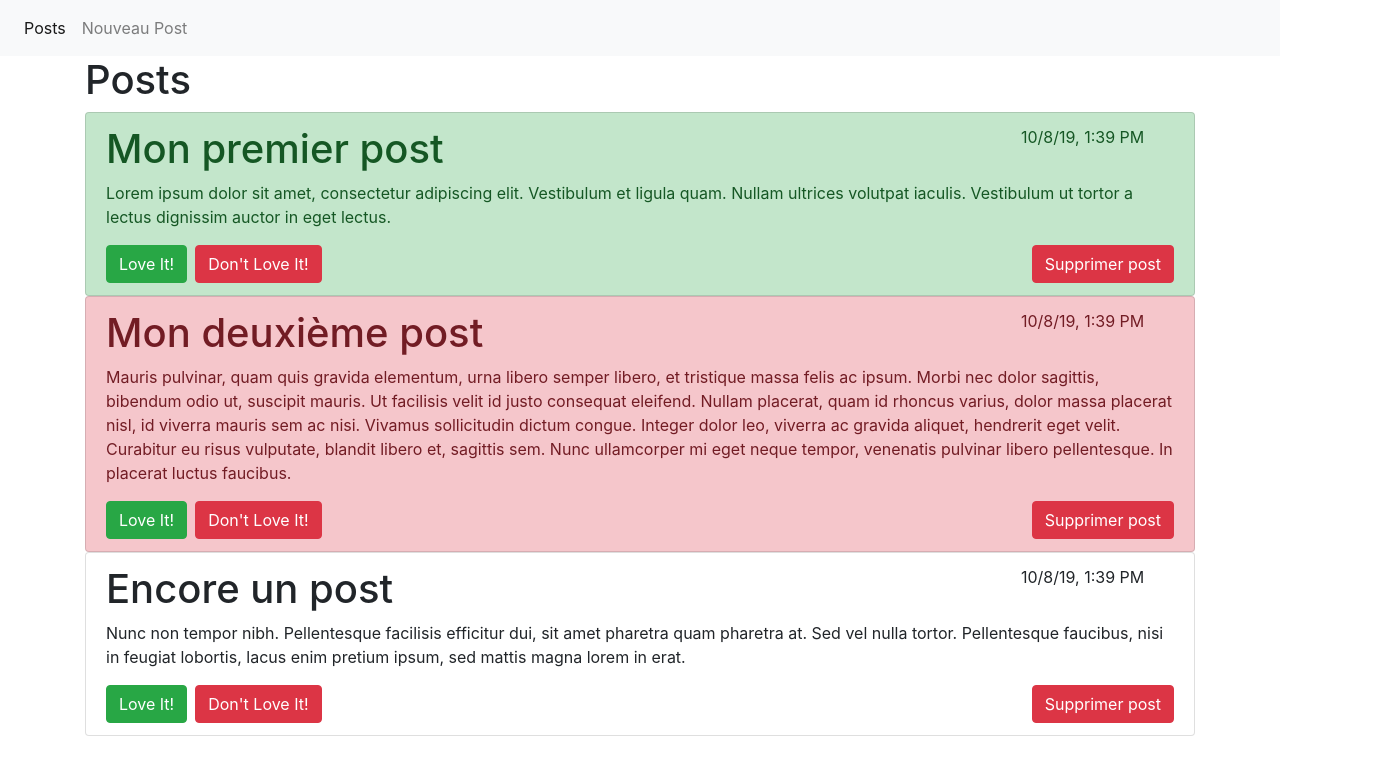
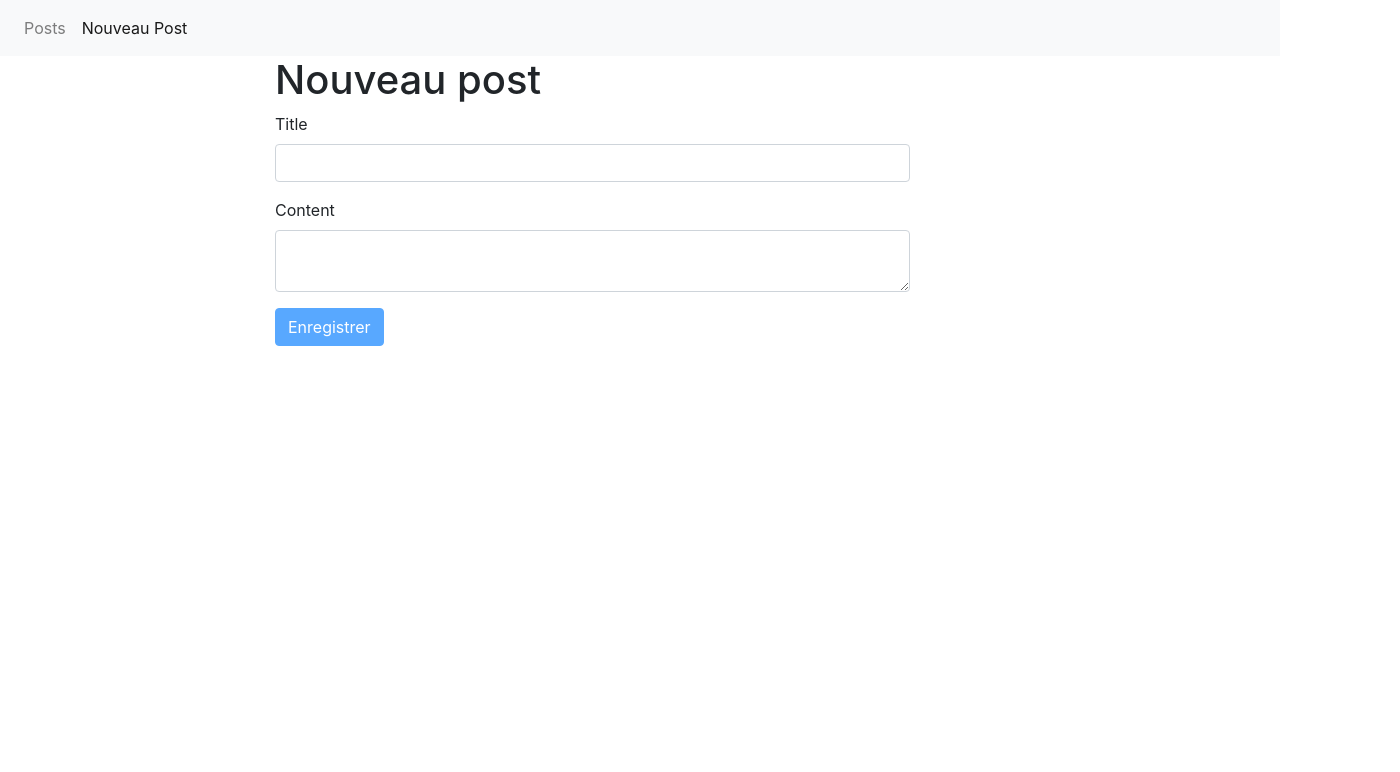
Before and after one commit to elkolotfi/angular-ocr-activitee, an Angular app: page /new in a window 1280 px wide. Before the commit this address led to /posts. Shown: the top 772 px of the page, 1400 px wide, since content can reach past the window. Built offline with nearby package versions, Linux system fonts and the light colour scheme.

Commit message:
New post integration

```diff
--- a/src/app/app-routing.module.ts
+++ b/src/app/app-routing.module.ts
@@ -5,7 +5,7 @@ import {PostListComponent} from './post-list/post-list.component';
 import {NewPostComponent} from './new-post/new-post.component';
 
 const routes: Route[] = [
-  { path: 'posts/new', component: NewPostComponent },
+  { path: 'new', component: NewPostComponent },
   { path: 'posts', component: PostListComponent },
   { path: '', redirectTo: 'posts', pathMatch: 'full' },
   { path: '**', redirectTo: 'posts', pathMatch: 'full' }
--- a/src/app/app.module.ts
+++ b/src/app/app.module.ts
@@ -8,6 +8,7 @@ import { AppRoutingModule } from './app-routing.module';
 import { NewPostComponent } from './new-post/new-post.component';
 import { HeaderComponent } from './header/header.component';
 import {RouterModule} from '@angular/router';
+import {ReactiveFormsModule} from '@angular/forms';
 
 @NgModule({
   declarations: [
@@ -20,7 +21,8 @@ import {RouterModule} from '@angular/router';
   imports: [
     BrowserModule,
     AppRoutingModule,
-    RouterModule
+    RouterModule,
+    ReactiveFormsModule
   ],
   providers: [],
   bootstrap: [AppComponent]
--- a/src/app/header/header.component.html
+++ b/src/app/header/header.component.html
@@ -9,7 +9,7 @@
         <a class="nav-link" routerLink="/posts">Posts</a>
       </li>
       <li class="nav-item" routerLinkActive="active">
-        <a class="nav-link" routerLink="/posts/new">Nouveau Post</a>
+        <a class="nav-link" routerLink="/new">Nouveau Post</a>
       </li>
     </ul>
   </div>
--- a/src/app/new-post/new-post.component.html
+++ b/src/app/new-post/new-post.component.html
@@ -1 +1,20 @@
-<p>new-post works!</p>
+<div class="row">
+  <div class="col-sm-12 offset-2">
+    <h1>Nouveau post</h1>
+  </div>
+</div>
+<div class="row">
+  <div class="col-sm-7 offset-2">
+    <form [formGroup]="postForm" (ngSubmit)="onSave()">
+      <div class="form-group">
+        <label for="title">Title</label>
+        <input type="text" formControlName="title" id="title" class="form-control">
+      </div>
+      <div class="form-group">
+        <label for="content">Content</label>
+        <textarea formControlName="content" id="content" class="form-control"></textarea>
+      </div>
+      <button class="btn btn-primary" type="submit" [disabled]="postForm.invalid">Enregistrer</button>
+    </form>
+  </div>
+</div>
--- a/src/app/new-post/new-post.component.ts
+++ b/src/app/new-post/new-post.component.ts
@@ -1,4 +1,8 @@
 import { Component, OnInit } from '@angular/core';
+import {FormBuilder, FormGroup, Validators} from '@angular/forms';
+import {PostService} from '../services/post.service';
+import {Post} from '../../model/Post';
+import {Router} from '@angular/router';
 
 @Component({
   selector: 'app-new-post',
@@ -6,10 +10,24 @@ import { Component, OnInit } from '@angular/core';
   styleUrls: ['./new-post.component.css']
 })
 export class NewPostComponent implements OnInit {
+  postForm: FormGroup;
 
-  constructor() { }
+  constructor(private postService: PostService, private formBuilder: FormBuilder, private router: Router) { }
 
   ngOnInit() {
+      this.initForm();
   }
 
+  initForm() {
+    this.postForm = this.formBuilder.group({
+        title: ['', [Validators.required]],
+        content: ['', [Validators.required]]
+    });
+  }
+
+  onSave() {
+    this.postService.addPost(new Post(this.postForm.get('title').value,
+                                  this.postForm.get('content').value, 0));
+    this.router.navigate(['/posts']);
+  }
 }
```
